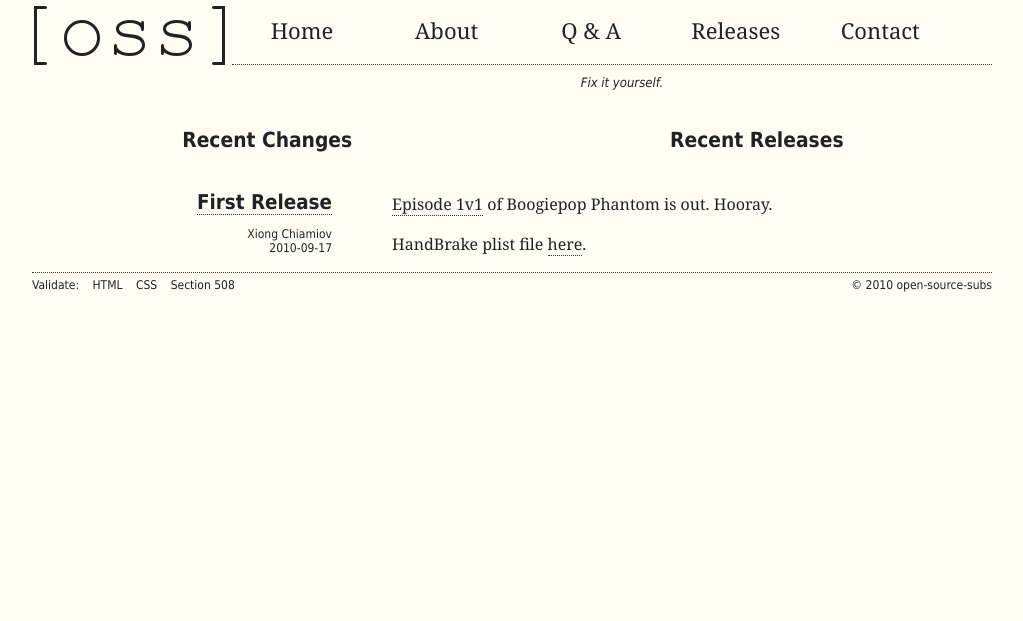
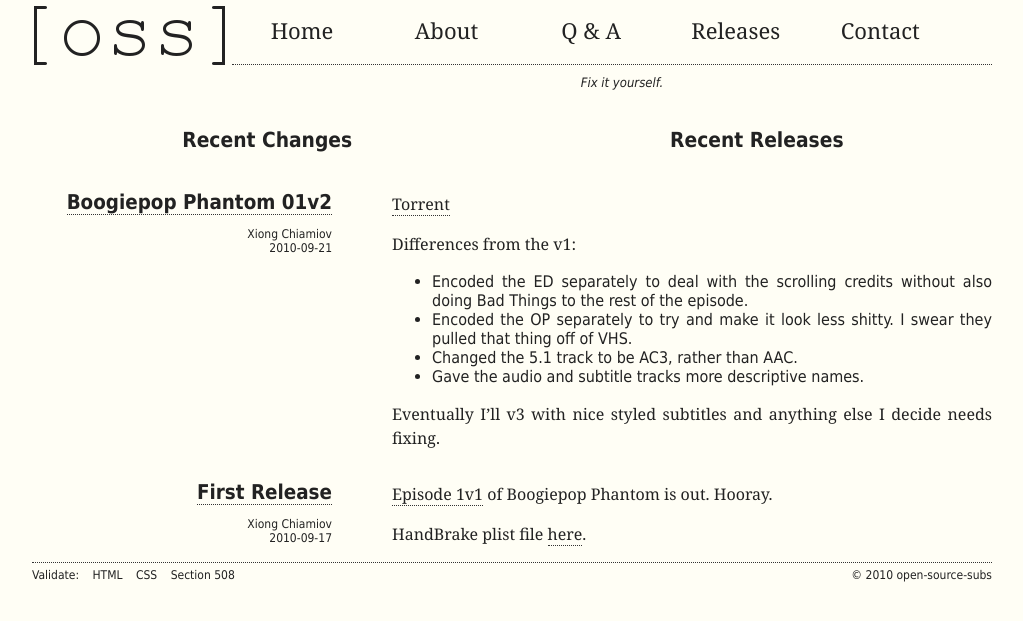
Before and after one commit to open-source-subs/open-source-subs.github.com, a Jekyll site: the page built from index.html, in a window 1280 px wide. Shown: the top 621 px of the page, without its empty margins (128-1151 px from the left). Built offline with Jekyll 4.4.1, drawn with Linux system fonts in a browser that asks for light colours; nearby versions of some CDN libraries; Markdown is read by kramdown in place of the engine named in the settings.

```diff
--- /dev/null
+++ b/_posts/2010-09-21-boogiepop-phantom-01v2.md
@@ -0,0 +1,18 @@
+---
+layout: default
+title: Boogiepop Phantom 01v2
+---
+
+[Torrent](http://www.nyaatorrents.org/?page=download&tid=159999)
+
+Differences from the v1:
+
+* Encoded the ED separately to deal with the scrolling credits without also
+  doing Bad Things to the rest of the episode.
+* Encoded the OP separately to try and make it look less shitty. I swear they
+  pulled that thing off of VHS.
+* Changed the 5.1 track to be AC3, rather than AAC.
+* Gave the audio and subtitle tracks more descriptive names.
+
+Eventually I'll v3 with nice styled subtitles and anything else I decide needs
+fixing.
```
Also changed, not shown: releases/index.md (+1 -1 lines).
